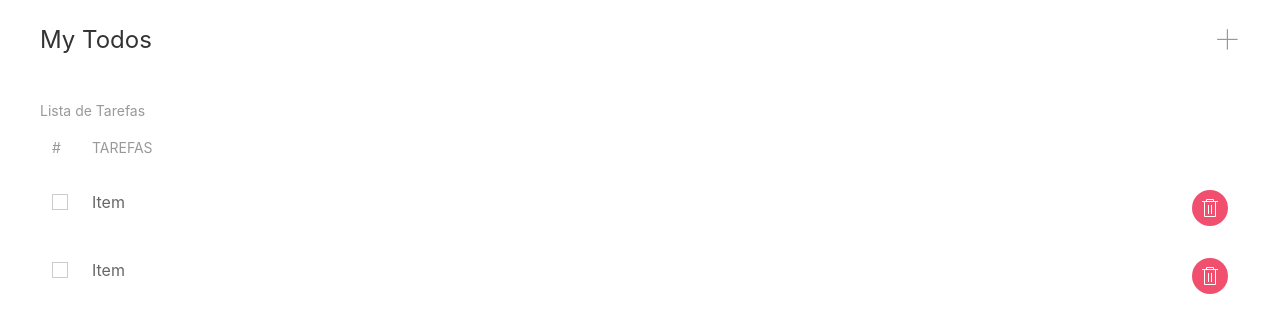
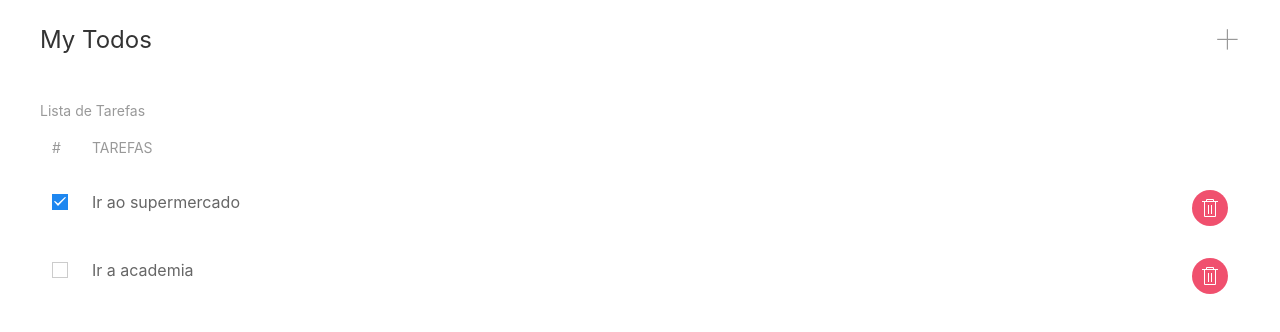
Before and after one commit to JennyLamego2022/react-todo, a React (Create React App) app: page / in a window 1280 px wide. Shown: the top 332 px of the page. Built offline with nearby package versions, Linux system fonts and the light colour scheme.

Commit message:
feat: Criação de context, models

```diff
--- a/src/component/TodoList.tsx
+++ b/src/component/TodoList.tsx
@@ -1,10 +1,10 @@
 import React from 'react';
-import { Todo } from './models/Todo';
+import { Todo } from '../models/Todo';
 import TodoListItem from './TodoListItem';
 
 const TodoList = () => {
     const todos: Todo[] = [
-        {id:1, title: 'Ir ao supermercado', done: false},
+        {id:1, title: 'Ir ao supermercado', done: true},
         {id:2, title: 'Ir a academia', done: false},
     ];
     return (
@@ -20,7 +20,7 @@ const TodoList = () => {
             <tbody>
                 {
                     todos?.map(
-                        todo => (<TodoListItem key={todo.id}></TodoListItem>)
+                        todo => (<TodoListItem key={todo.id} todo={todo}></TodoListItem>)
                     )
                 }
             </tbody>
--- a/src/component/TodoListItem.tsx
+++ b/src/component/TodoListItem.tsx
@@ -1,22 +1,40 @@
 import React from 'react';
+import { Todo } from '../models/Todo';
 
-const TodoListItem = () => {
+interface TodoListItemProps{
+    todo: Todo
+}
+
+const TodoListItem = (props: TodoListItemProps) => {
+
+    const onRemove = (todo: Todo) => {
+        console.log(todo)
+    }
+
+    const handleChange = (event: any) => {
+        // event.target.id
+        console.log('Mudou')
+    }
+
     return (
         <tr className="uk-animation-slide-bottom-medium">
             <td className="uk-width-auto">
                 <label>
                     <input className="uk-checkbox"
                         type="checkbox"
+                        checked={props.todo.done}
+                        onChange= {handleChange}
                      />
                 </label>
             </td>
             <td className="uk-width-expand">
-               Item
+               {props.todo.title}
             </td>
             <td className="uk-width-auto">
                 <button
                     className="uk-icon-button uk-button-danger"
                     uk-icon="trash"
+                    onClick={() => onRemove(props.todo)}
                     ></button>
             </td>
         </tr>
```
Also changed, not shown: src/contexts/TodoContextType.tsx (added, +8 -0 lines), src/models/Todo.tsx (renamed from src/component/models/Todo.tsx).
